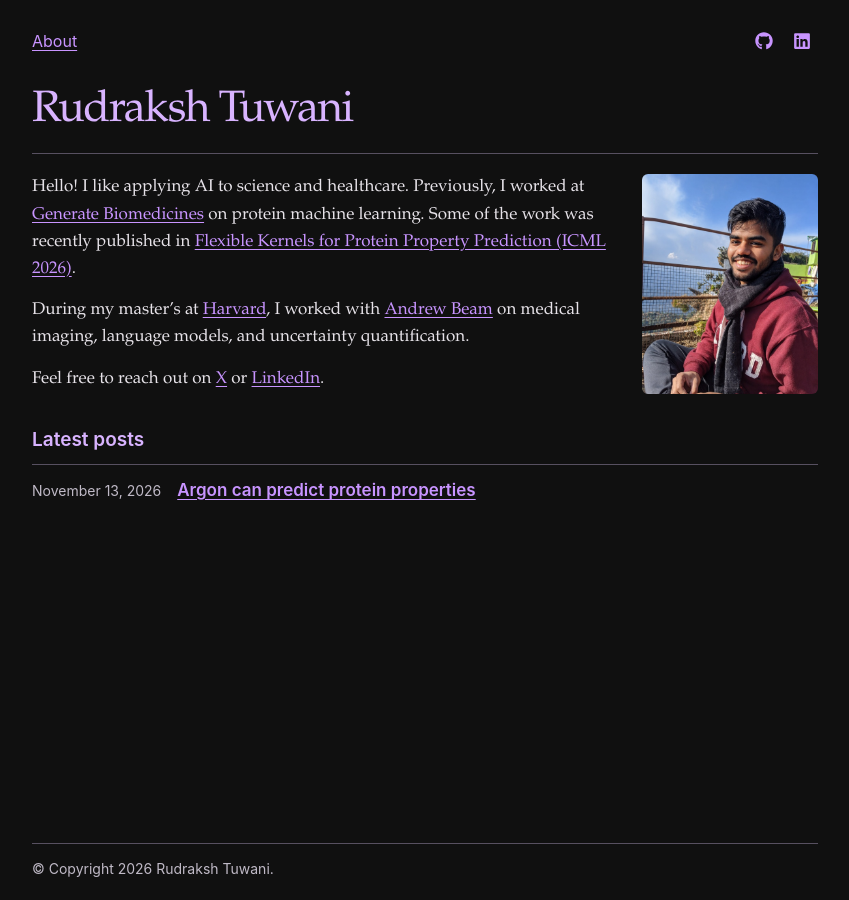
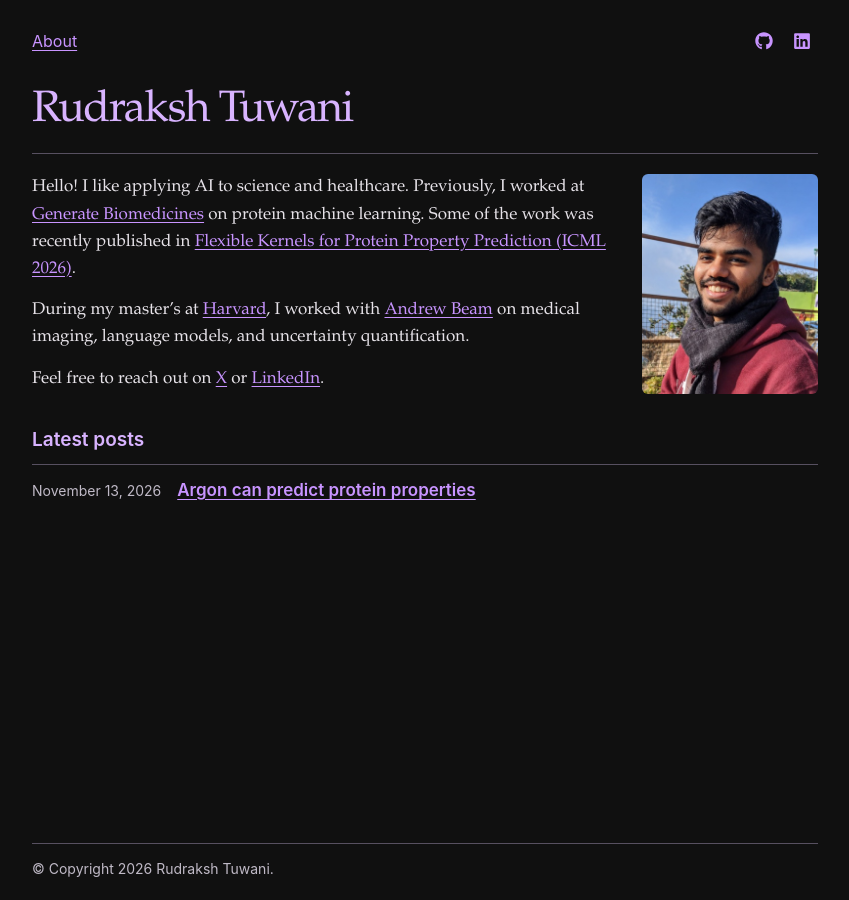
Before and after one commit to RudrakshTuwani/rudrakshtuwani.github.io, an MkDocs documentation site: the page built from docs/index.md, in a window 1280 px wide. Shown: the whole page, without its empty margins (215-1064 px from the left). Built offline with MkDocs 1.6.1, drawn with Linux system fonts in a browser that asks for light colours.

Commit message:
Tighten the portrait to a head-and-shoulders crop

```diff
--- a/docs/stylesheets/site.css
+++ b/docs/stylesheets/site.css
@@ -92,13 +92,19 @@ main { flex: 1; padding: 30px 0 42px; }
 .intro-with-portrait .prose > :last-child { margin-bottom: 0; }
 
 .portrait {
-  display: block;
+  position: relative;
   width: 100%;
+  aspect-ratio: 4 / 5;
+  overflow: hidden;
+  border-radius: 6px;
+}
+
+.portrait img {
+  position: absolute;
+  top: -12%;
+  left: -43%;
+  width: 150%;
   height: auto;
-  aspect-ratio: 4 / 5;
-  object-fit: cover;
-  object-position: center 40%;
-  border-radius: 6px;
 }
 
 .posts { margin-top: 34px; }
--- a/theme/main.html
+++ b/theme/main.html
@@ -46,7 +46,9 @@
           <div class="prose">{{ page.content }}</div>
           {% if page.meta.portrait %}
           {% set portrait = page.meta.portrait %}
-          <img class="portrait" src="{{ portrait.path | url }}" alt="{{ portrait.alt | e }}" width="{{ portrait.width }}" height="{{ portrait.height }}">
+          <div class="portrait">
+            <img src="{{ portrait.path | url }}" alt="{{ portrait.alt | e }}" width="{{ portrait.width }}" height="{{ portrait.height }}">
+          </div>
           {% endif %}
         </div>
         {% endif %}
```
